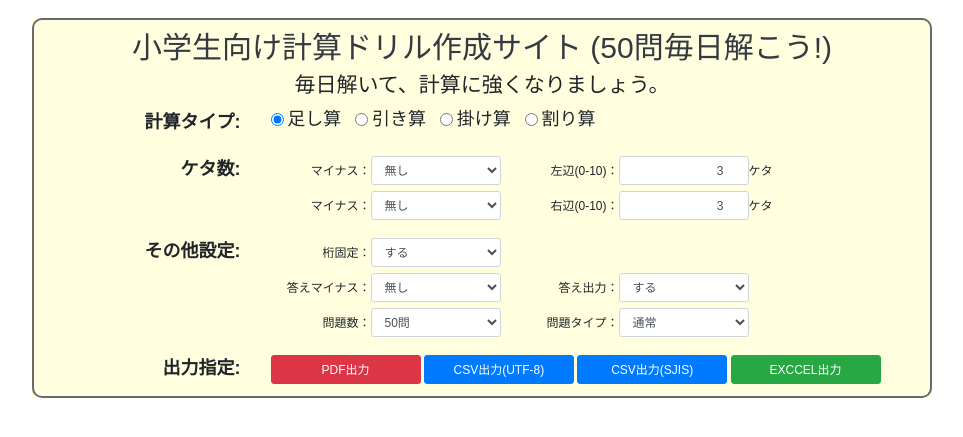
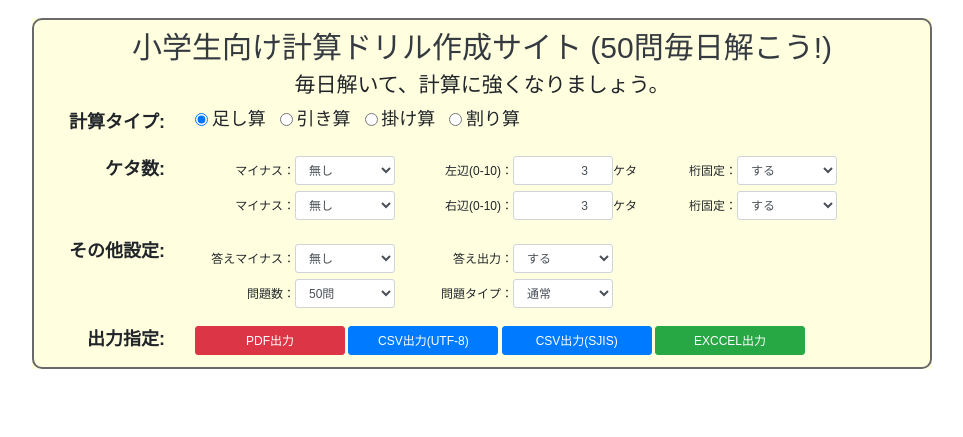
Before and after one commit to ma-yo/studysite, a Django app: page / in a window 1280 px wide. Shown: the part 42-479 px from the top of the page, without its empty margins (158-1121 px from the left). Run offline with Django 3.2, Linux system fonts and the light colour scheme; parts of the project's set-up code (start-up, migrations or seed data) failed here and were passed over; some libraries are stand-ins or nearby versions.

Commit message:
桁固定を左辺と右辺で分けた

```diff
--- a/sansudrill/forms.py
+++ b/sansudrill/forms.py
@@ -73,7 +73,14 @@ class DrillTypeForm(forms.Form):
         widget=forms.Select(attrs={'class':'text-left form-control'}),
     )
     # 指定桁固定
-    keta_fix_select  = forms.ChoiceField(
+    keta_fix_left_select  = forms.ChoiceField(
+        choices=KETA_FIX_CHOIDE,
+        required=True,
+        initial='2',
+        widget=forms.Select(attrs={'class':'text-left form-control'}),
+    )
+    # 指定桁固定
+    keta_fix_right_select  = forms.ChoiceField(
         choices=KETA_FIX_CHOIDE,
         required=True,
         initial='2',
--- a/sansudrill/models.py
+++ b/sansudrill/models.py
@@ -10,7 +10,8 @@ class NgPattern(models.Model):
     left_input = models.CharField(max_length=3)
     right_input = models.CharField(max_length=3)
     answer_select = models.CharField(max_length=3)
-    keta_fix_flg = models.CharField(max_length=3)
+    keta_fix_left_flg = models.CharField(max_length=3)
+    keta_fix_right_flg = models.CharField(max_length=3)
     left_minus_flg = models.CharField(max_length=3)
     right_minus_flg = models.CharField(max_length=3)
     answer_minus_flg = models.CharField(max_length=3)
@@ -19,7 +20,7 @@ class NgPattern(models.Model):
     # SHA256を用いてハッシュ値を生成する
     def get_hash(self):
         val = self.drill_type + self.left_input + self.right_input + self.answer_select \
-            + self.keta_fix_flg + self.left_minus_flg + self.right_minus_flg \
+            + self.keta_fix_left_flg + self.keta_fix_right_flg + self.left_minus_flg + self.right_minus_flg \
             + self.answer_minus_flg + self.mod_select
 
         return hashlib.sha256(val.encode()).hexdigest()
--- a/sansudrill/static/sansudrill/css/index.css
+++ b/sansudrill/static/sansudrill/css/index.css
@@ -1,11 +1,11 @@
 input#id_left_input, input#id_right_input  {
-    width: 130px;
+    width: 100px;
 }
 
 select#id_mod_input, select#id_left_minus_select, select#id_right_minus_select
-,select#id_keta_fix_select, select#id_answer_select, select#id_mod_select
+,select#id_keta_fix_left_select,select#id_keta_fix_right_select, select#id_answer_select, select#id_mod_select
 ,select#id_answer_minus_select, select#id_mondai_cnt_select, select#id_mondai_type_select {
-    width: 130px;
+    width: 100px;
 }
 .waku-block-center{
     margin: auto;
--- a/sansudrill/templates/sansudrill/index.html
+++ b/sansudrill/templates/sansudrill/index.html
@@ -32,8 +32,8 @@
     <input type="hidden" name="enc-type" id="enc-type" value="utf-8" />
     <!--計算式選択-->
     <div class="row mt-3">
-        <div class="col-3 h4 mt-1 font-weight-bold text-right">計算タイプ:</div>
-        <div class="col-9 form-group h4 text-left">
+        <div class="col-2 h4 mt-1 font-weight-bold text-right">計算タイプ:</div>
+        <div class="col-10 form-group h4 text-left">
             {% for radio in form.drill_type %}
             <div class="form-check form-check-inline">
                 {{ radio.tag }}
@@ -50,8 +50,8 @@
 
     <!--計算式-->
     <div class="row mt-3">
-        <div class="col-3 h4 my-top mt-1 font-weight-bold text-right">ケタ数:</div>
-        <div class="col-9 text-left">
+        <div class="col-2 h4 my-top mt-1 font-weight-bold text-right">ケタ数:</div>
+        <div class="col-10 text-left">
             <div class="row form-group m-0 p-0 mb-2">
                 <div class="col-12 m-0 p-0 form-inline">
                     <div class="w-100px text-right">マイナス：</div>
@@ -64,6 +64,8 @@
                         {{ form.errors.left_input }}
                     </div>
                     {% endif %}
+                    <div class="w-100px text-right">桁固定：</div>
+                    {{ form.keta_fix_left_select }}
                 </div>
             </div>
             <div class="row form-group m-0 p-0 mb-2">
@@ -78,24 +80,21 @@
                         {{ form.errors.right_input }}
                     </div>
                     {% endif %}
+                    <div class="w-100px text-right">桁固定：</div>
+                    {{ form.keta_fix_right_select }}
                 </div>
             </div>
         </div>
     </div>
 
     <div class="row mt-3">
-        <div class="col-3 h4 my-top mt-1 font-weight-bold text-right">その他設定:</div>
-        <div class="col-9 text-left">
+        <div class="col-2 h4 my-top mt-1 font-weight-bold text-right">その他設定:</div>
+        <div class="col-10 text-left">
             <div class="row form-group m-0 p-0 mb-2">
                 <div class="col-12 m-0 p-0 form-inline">
                     {% if form.drill_type.value == '4' %}
                     <div class="w-100px text-right">あまり有無：</div>
                     {{ form.mod_select }}
-                    <div class="w-100px text-right ml-4">桁固定：</div>
-                    {{ form.keta_fix_select }}
-                    {% else %}
-                    <div class="w-100px text-right">桁固定：</div>
-                    {{ form.keta_fix_select }}
                     {% endif %}
                 </div>
             </div>
@@ -121,8 +120,8 @@
     </div>
 
     <div class="row mt-3">
-        <div class="col-3 h4 my-top mt-1 font-weight-bold text-right">出力指定:</div>
-        <div class="col-9 text-left">
+        <div class="col-2 h4 my-top mt-1 font-weight-bold text-right">出力指定:</div>
+        <div class="col-10 text-left">
             <button type="button" class="btn btn-danger w-150px small" name="create_drill_pdf" id="id_create_drill_pdf" data-content="pdf" data-action="create_drill">PDF出力</button>
             <button type="button" class="btn btn-primary w-150px" name="create_drill_csv_utf8" id="id_create_drill_csv_utf8" data-content="csv" data-enc="utf-8" data-action="create_drill">CSV出力(UTF-8)</button>
             <button type="button" class="btn btn-primary w-150px" name="create_drill_csv_sjis" id="id_create_drill_csv_sjis" data-content="csv" data-enc="sjis" data-action="create_drill">CSV出力(SJIS)</button>
--- a/sansudrill/views.py
+++ b/sansudrill/views.py
@@ -34,7 +34,7 @@ from decimal import Decimal, getcontext, Overflow, DivisionByZero, InvalidOperat
 context = {'title':'計算ドリルの無料作成サイト | 小学生向け', 'message_type':'alert-info', 'message':'', 'timestamp':dt.now().strftime('%Y%m%d%H%M%S')}
 
 # 最大ループ回数
-MAX_LOOP_COUNT = 100000
+MAX_LOOP_COUNT = 10000
 
 # コンテキストを初期化する
 def init_context():
@@ -164,7 +164,11 @@ def draw_keisan(p, font_name, font_size, x, y, start, drill_type, drill_list, an
             # 答え
             if answer_output:
                 if drill_type == 4 and drill_list[num + start][2] == 3 and str(drill_list[num + start][5]).__contains__("."):
-                    ans_num = drill_list[num + start][5].quantize(Decimal("0.00001"))
+                    ans_shosu = str(drill_list[num + start][5]).split('.')[1]
+                    if len(ans_shosu) > 5:
+                        ans_num = drill_list[num + start][5].quantize(Decimal("0.00001"))
+                    else:
+                        ans_num = drill_list[num + start][5]
                     ans = str(ans_num)
                 else:
                     ans_num = drill_list[num + start][5]
@@ -275,7 +279,7 @@ def get_divide_list(value):
 
 #計算ドリルリストを作成する
 def create_drill_list(request, drill_type, left_input, right_input
-, answer_select, keta_fix_flg, left_minus_flg, right_minus_flg, answer_minus_flg, mod_select, mondai_cnt):
+, answer_select, keta_fix_left_flg, keta_fix_right_flg, left_minus_flg, right_minus_flg, answer_minus_flg, mod_select, mondai_cnt):
 
     # 作成した計算式を格納
     drill_list = []
@@ -285,11 +289,13 @@ def create_drill_list(request, drill_type, left_input, right_input
         if loop_cnt > MAX_LOOP_COUNT:
             return []
         # 桁固定の場合
-        if keta_fix_flg == 2:
+        if keta_fix_left_flg == 2:
             left_number_str = create_randint(left_input, True)
+        else:
+            left_number_str = create_randint(left_input, False)
+        if keta_fix_right_flg == 2:
             right_number_str = create_randint(right_input, True)
         else:
-            left_number_str = create_randint(left_input, False)
             right_number_str = create_randint(right_input, False)
 
         left_value_dec = Decimal(left_number_str)
@@ -347,7 +353,7 @@ def create_drill_list(request, drill_type, left_input, right_input
 
                 fix_divide_list = []
                 for p in divide_list:
-                    if keta_fix_flg == 2:
+                    if keta_fix_left_flg == 2 or keta_fix_right_flg == 2:
                         if len(str(abs(p))) == right_input:
                             if right_value_dec < 0:
                                 if  p < 0:
@@ -414,8 +420,10 @@ def create_drill_list(request, drill_type, left_input, right_input
         if right_input != 1 and left_input != 1:
             if drill_list.__contains__(drill_data) == False:
                 drill_list.append(drill_data)
+                loop_cnt = 0
         else:
                 drill_list.append(drill_data)
+                loop_cnt = 0
 
         # 問題数上限となったら終了
         if len(drill_list) == mondai_cnt:
@@ -453,11 +461,11 @@ def get_drill_name(drill_type):
 
 # NgPatternモデルを新規で取得する
 def get_ng_pattern_model(drill_type, left_input, right_input, answer_select
-        , keta_fix_flg, left_minus_flg
+        , keta_fix_left_flg, keta_fix_right_flg, left_minus_flg
         , right_minus_flg, answer_minus_flg, mod_select):
     new_ng_ptn = NgPattern(drill_type=str(drill_type), left_input=str(left_input)
     ,right_input=str(right_input), answer_select=str(answer_select)
-    ,keta_fix_flg=str(keta_fix_flg), left_minus_flg=str(left_minus_flg)
+    ,keta_fix_left_flg=str(keta_fix_left_flg),keta_fix_right_flg=str(keta_fix_right_flg), left_minus_flg=str(left_minus_flg)
     ,right_minus_flg=str(right_minus_flg), answer_minus_flg=str(answer_minus_flg)
     ,mod_select=str(mod_select))
     new_ng_ptn.hash_key = new_ng_ptn.get_hash()
@@ -465,33 +473,33 @@ def get_ng_pattern_model(drill_type, left_input, right_input, answer_select
 
 # NGパターンをDBより取得する
 def get_ng_pattern(drill_type, left_input, right_input, answer_select
-        , keta_fix_flg, left_minus_flg
+        , keta_fix_left_flg, keta_fix_right_flg, left_minus_flg
         , right_minus_flg, answer_minus_flg, mod_select):
 
     new_ng_ptn = get_ng_pattern_model(drill_type, left_input, right_input, answer_select
-        , keta_fix_flg, left_minus_flg
+        , keta_fix_left_flg, keta_fix_right_flg, left_minus_flg
         , right_minus_flg, answer_minus_flg, mod_select)
     return NgPattern.objects.all().filter(hash_key=new_ng_ptn.hash_key)
 
 # NGパターンがDBに存在しなければ作成する
 def create_ng_pattern(drill_type, left_input, right_input, answer_select
-        , keta_fix_flg, left_minus_flg
+        , keta_fix_left_flg, keta_fix_right_flg, left_minus_flg
         , right_minus_flg, answer_minus_flg, mod_select):
 
     flag = exists_ng_pattern(drill_type, left_input, right_input, answer_select
-        , keta_fix_flg, left_minus_flg
+        , keta_fix_left_flg, keta_fix_right_flg, left_minus_flg
         , right_minus_flg, answer_minus_flg, mod_select)
     if flag == False:
         get_ng_pattern_model(drill_type, left_input, right_input, answer_select
-        , keta_fix_flg, left_minus_flg
+        , keta_fix_left_flg, keta_fix_right_flg, left_minus_flg
         , right_minus_flg, answer_minus_flg, mod_select).save()
 
 # NGパターンがDBに存在するかの確認
 def exists_ng_pattern(drill_type, left_input, right_input, answer_select
-        , keta_fix_flg, left_minus_flg
+        , keta_fix_left_flg, keta_fix_right_flg, left_minus_flg
         , right_minus_flg, answer_minus_flg, mod_select):
         ng_ptn = get_ng_pattern(drill_type, left_input, right_input, answer_select
-        , keta_fix_flg, left_minus_flg
+        , keta_fix_left_flg, keta_fix_right_flg, left_minus_flg
         , right_minus_flg, answer_minus_flg, mod_select)
         return len(ng_ptn) > 0
 
@@ -505,7 +513,8 @@ def create_drill_exec(request):
     left_input = int(request.POST.get("left_input"))
     right_input = int(request.POST.get("right_input"))
     answer_select = int(request.POST.get("answer_select"))
-    keta_fix_flg = int(request.POST.get("keta_fix_select"))
+    keta_fix_left_flg = int(request.POST.get("keta_fix_left_select"))
+    keta_fix_right_flg = int(request.POST.get("keta_fix_right_select"))
     left_minus_flg = int(request.POST.get("left_minus_select"))
     right_minus_flg = int(request.POST.get("right_minus_select"))
     answer_minus_flg = int(request.POST.get("answer_minus_select"))
@@ -517,7 +526,7 @@ def create_drill_exec(request):
         mod_select = int(request.POST.get("mod_select"))
 
     if exists_ng_pattern(drill_type, left_input, right_input, answer_select
-    , keta_fix_flg, left_minus_flg
+    , keta_fix_left_flg, keta_fix_right_flg, left_minus_flg
     , right_minus_flg, answer_minus_flg, mod_select) == True:
         context['message'] = '問題作成の出来ない組み合わせの可能性があります。設定を見直してください。'
         context['message_type'] = "alert-warning"
@@ -539,63 +548,68 @@ def create_drill_exec(request):
     # right_minus_input_list = [1,2,3]
     # left_keta_input_list = [0,1,2,3,4,5,6,7,8,9,10]
     # right_keta_input_list = [0,1,2,3,4,5,6,7,8,9,10]
-    # keta_fix_list = [1,2]
+    # keta_fix_left_list = [1,2]
+    # keta_fix_right_list = [1,2]
     # answer_minus_list = [1,2,3]
     # mod_list = [1,2,3]
 
     # max = len(drill_type_list) * len(left_minus_input_list) * len(right_minus_input_list) \
-    # * len(left_keta_input_list) * len(right_keta_input_list) * len(keta_fix_list) \
+    # * len(left_keta_input_list) * len(right_keta_input_list) * len(keta_fix_left_list)  * len(keta_fix_right_list) \
     # * len(answer_minus_list) * len(mod_list)
     # logging.debug("max : " + str(max))
     # cnt = 0
     # for v0 in drill_type_list:
     #     drill_type = v0
-    #     for v3 in left_keta_input_list:
-    #         left_input = v3
-    #         for v4 in right_keta_input_list:
-    #             right_input = v4
-    #             for v1 in left_minus_input_list:
-    #                 left_minus_flg = v1
-    #                 for v2 in right_minus_input_list:
-    #                     right_minus_flg = v2
-    #                     for v5 in keta_fix_list:
-    #                         keta_fix_flg = v5
-    #                         for v6 in answer_minus_list:
-    #                             answer_minus_flg = v6
-    #                             for v7 in mod_list:
-    #                                 mod_select = v7
+    #     for v1 in left_keta_input_list:
+    #         left_input = v1
+    #         for v2 in right_keta_input_list:
+    #             right_input = v2
+    #             for v3 in left_minus_input_list:
+    #                 left_minus_flg = v3
+    #                 for v4 in right_minus_input_list:
+    #                     right_minus_flg = v4
+    #                     for v5 in keta_fix_left_list:
+    #                         keta_fix_left_flg = v5
+    #                         for v6 in keta_fix_right_list:
+    #                             keta_fix_right_flg = v6
+    #                             for v7 in answer_minus_list:
+    #                                 answer_minus_flg = v7
+    #                                 for v8 in mod_list:
+    #                                     mod_select = v8
 
-    #                                 cnt += 1
-    #                                 if cnt % 100 == 0:
-    #                                     logging.debug(str(cnt) + "/" + str(max))
-    #                                 # 計算ドリルを作成する
-    #                                 drill_list = create_drill_list(request, drill_type, left_input
-    #                                 , right_input, answer_select, keta_fix_flg, left_minus_flg, right_minus_flg, answer_minus_flg, mod_select)
-    #                                 if len(drill_list) == 0:
-    #                                     log = "計算ﾀｲﾌﾟ:" + str(drill_type)
-    #                                     log += " 左辺:" + str(left_input)
-    #                                     log += " 右辺:" + str(right_input)
-    #                                     log += " 左辺ﾏｲﾅｽ:" + str(left_minus_flg)
-    #                                     log += " 右辺ﾏｲﾅｽ:" + str(right_minus_flg)
-    #                                     log += " 余り有無:" + str(mod_select)
-    #                                     log += " 指定桁固定:" + str(keta_fix_flg)
-    #                                     log += " 答えﾏｲﾅｽ:" + str(answer_minus_flg)
-    #                                     create_ng_pattern(drill_type = drill_type
-    #                                     , left_input = left_input
-    #                                     , right_input = right_input
-    #                                     , answer_select = answer_select
-    #                                     , keta_fix_flg = keta_fix_flg
-    #                                     , left_minus_flg = left_minus_flg
-    #                                     , right_minus_flg = right_minus_flg
-    #                                     , answer_minus_flg = answer_minus_flg
-    #                                     , mod_select = mod_select)
-    #                                     logging.debug(log)
+    #                                     cnt += 1
+    #                                     if cnt % 100 == 0:
+    #                                         logging.debug(str(cnt) + "/" + str(max))
+    #                                     # 計算ドリルを作成する
+    #                                     drill_list = create_drill_list(request, drill_type, left_input
+    #                                     , right_input, answer_select, keta_fix_left_flg, keta_fix_right_flg, left_minus_flg, right_minus_flg, answer_minus_flg, mod_select, mondai_cnt)
+    #                                     if len(drill_list) == 0:
+    #                                         log = "計算ﾀｲﾌﾟ:" + str(drill_type)
+    #                                         log += " 左辺:" + str(left_input)
+    #                                         log += " 右辺:" + str(right_input)
+    #                                         log += " 左辺ﾏｲﾅｽ:" + str(left_minus_flg)
+    #                                         log += " 右辺ﾏｲﾅｽ:" + str(right_minus_flg)
+    #                                         log += " 余り有無:" + str(mod_select)
+    #                                         log += " 左辺指定桁固定:" + str(keta_fix_left_flg)
+    #                                         log += " 右辺指定桁固定:" + str(keta_fix_right_flg)
+    #                                         log += " 答えﾏｲﾅｽ:" + str(answer_minus_flg)
+    #                                         create_ng_pattern(drill_type = drill_type
+    #                                         , left_input = left_input
+    #                                         , right_input = right_input
+    #                                         , answer_select = answer_select
+    #                                         , keta_fix_left_flg = keta_fix_left_flg
+    #                                         , keta_fix_right_flg = keta_fix_right_flg
+    #                                         , left_minus_flg = left_minus_flg
+    #                                         , right_minus_flg = right_minus_flg
+    #                                         , answer_minus_flg = answer_minus_flg
+    #                                         , mod_select = mod_select)
+    #                                         logging.debug(log)
 
     # drill_list = []
 
     # 計算ドリルを作成する
     drill_list = create_drill_list(request, drill_type, left_input
-    , right_input, answer_select, keta_fix_flg, left_minus_flg, right_minus_flg, answer_minus_flg, mod_select, mondai_cnt)
+    , right_input, answer_select, keta_fix_left_flg, keta_fix_right_flg, left_minus_flg, right_minus_flg, answer_minus_flg, mod_select, mondai_cnt)
 
     # 処理が基底ループ回数で終わらなかった場合は終了する
     if len(drill_list) == 0:
@@ -613,13 +627,13 @@ def create_drill_exec(request):
         return exec_pdf_output(drill_type, left_input, right_input, answer_select, drill_list, mondai_cnt, mondai_type)
 
     if output_type == "csv":
-        return exec_csv_output(drill_type, left_input, right_input, answer_select, drill_list, enc_type)
+        return exec_csv_output(drill_type, answer_select, drill_list, enc_type)
 
     if output_type == "xls":
-        return exec_xls_output(drill_type, left_input, right_input, answer_select, drill_list)
+        return exec_xls_output(drill_type, answer_select, drill_list)
 
 # excelを出力
-def exec_xls_output(drill_type, left_input, right_input, answer_select, drill_list):
+def exec_xls_output(drill_type, answer_select, drill_list):
 
     filename = 'drill_' + dt.now().strftime('%Y%m%d%H%M%S') + '.xlsx'  # 出力ファイル名
     output = BytesIO()
@@ -667,7 +681,7 @@ def exec_xls_output(drill_type, left_input, right_input, answer_select, drill_li
     return response
 
 # csvを出力
-def exec_csv_output(drill_type, left_input, right_input, answer_select, drill_list, enc_type):
+def exec_csv_output(drill_type, answer_select, drill_list, enc_type):
     filename = 'drill_' + dt.now().strftime('%Y%m%d%H%M%S') + '.csv'  # 出力ファイル名
 
     if enc_type == "sjis":
```
Also changed, not shown: sansudrill/migrations/0001_initial.py, sansudrill/migrations/0002_ngpattern_create_date.py (deleted).
